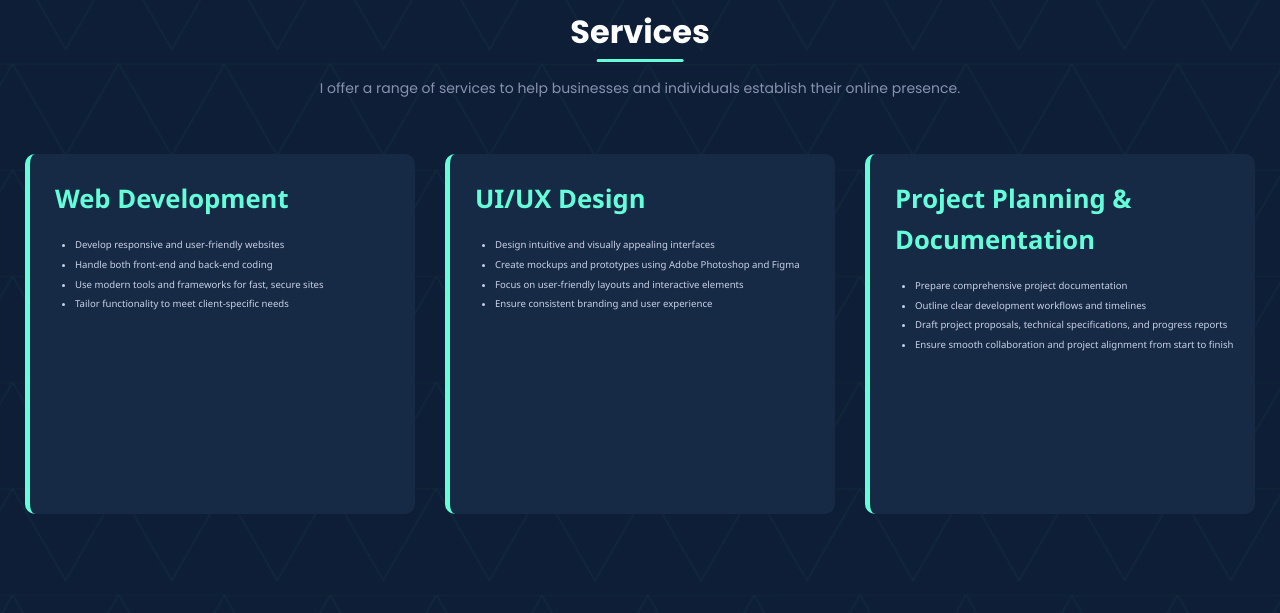
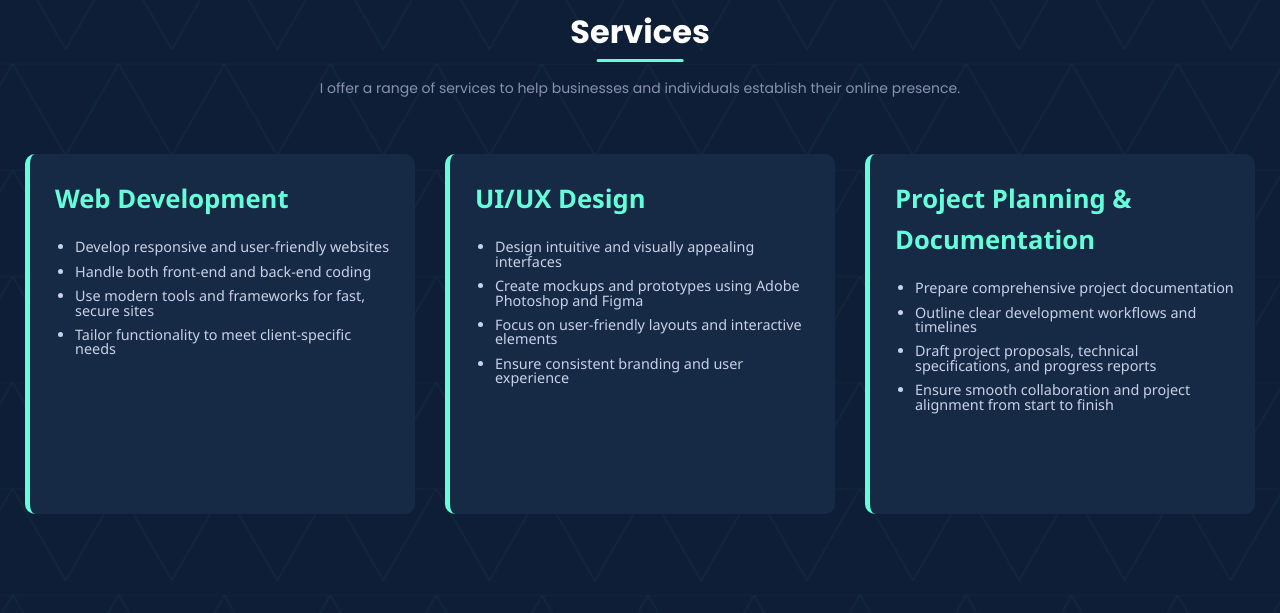
Before and after one commit to K9029-SK/KPortfolio, a PHP site: page / in a window 1280 px wide. Shown: the part 3236-3849 px from the top of the page. Run offline with PHP 8.4, Linux system fonts and the light colour scheme.

Commit message:
Update style.css

```diff
--- a/assets/css/style.css
+++ b/assets/css/style.css
@@ -750,7 +750,7 @@ section h1 {
 
 .service-card ul li {
   margin-bottom: 10px;
-  font-size: 0.6rem;
+  font-size: 0.9rem;
   line-height: 1;
   color: #c9d1e8; /* softer text color for readability */
 }
```
